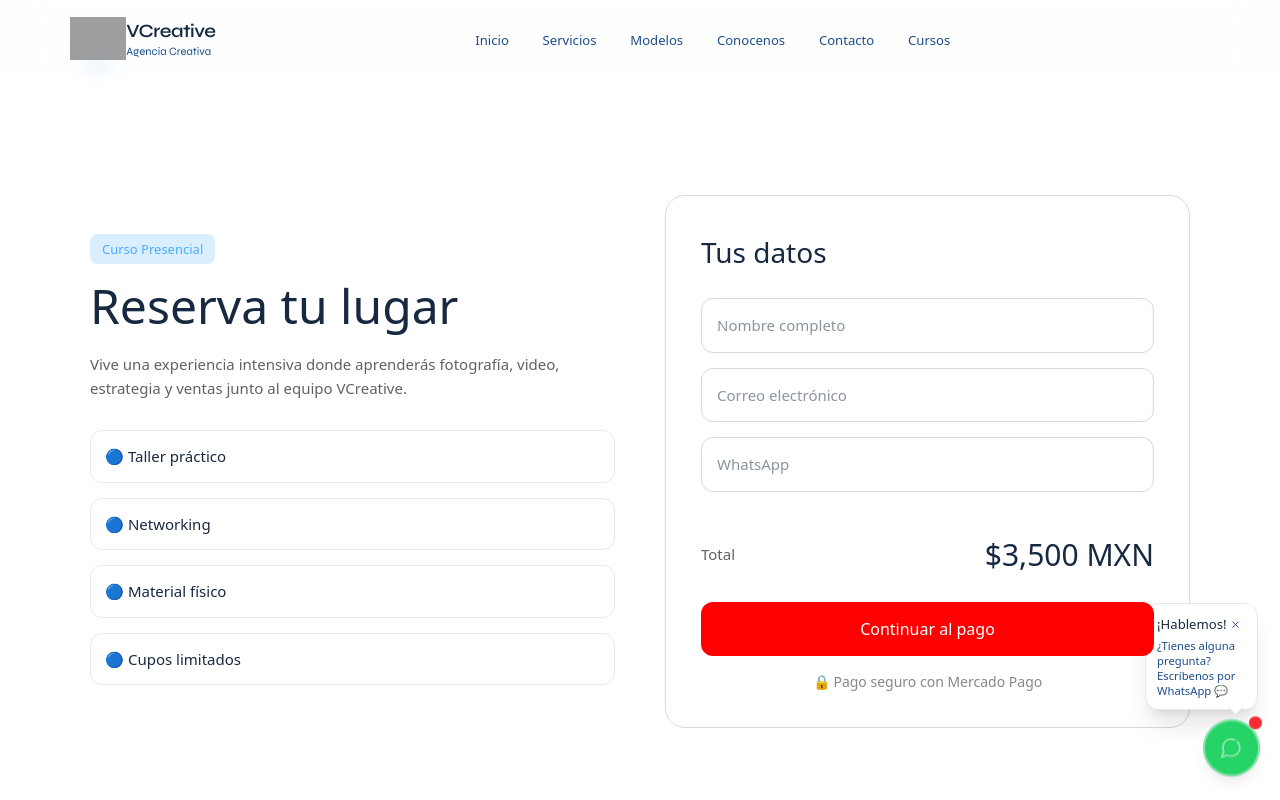
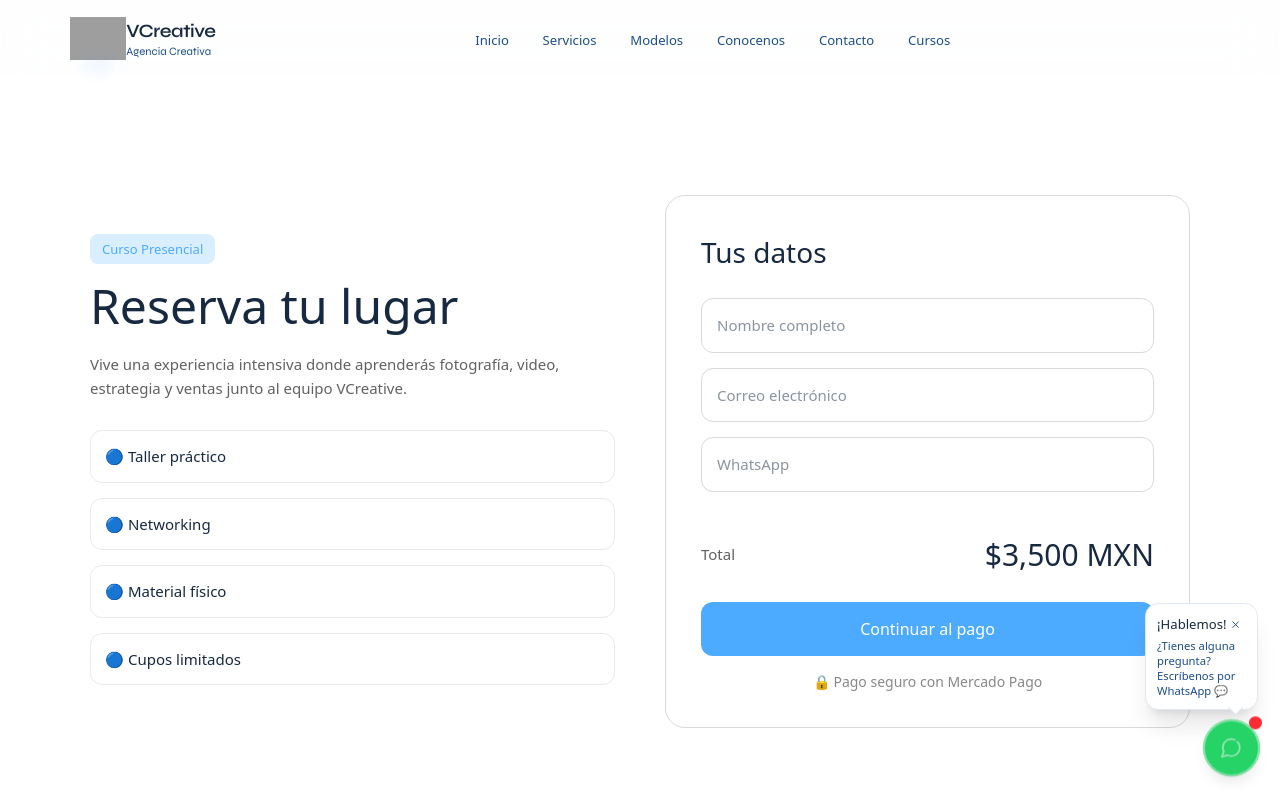
Before and after one commit to LuisBalderrama10/VcreativeWeb, a React (Vite) app: page /checkout-presencial in a window 1280 px wide. Shown: the top 800 px of the page. Built offline with nearby package versions, Linux system fonts and the light colour scheme; grey boxes are pictures that could not be loaded.

Commit message:
ultima deploy

```diff
--- a/src/components/pages/CheckoutPresencial.jsx
+++ b/src/components/pages/CheckoutPresencial.jsx
@@ -51,11 +51,9 @@ const handlePay = async (e) => {
 
     console.log(data);
 
-    alert(JSON.stringify(data));
 
     if (data.init_point) {
 
-      alert("Redireccionando al pago...");
 
       window.location.href = data.init_point;
 
@@ -156,13 +154,9 @@ const handlePay = async (e) => {
           </div>
 
           <button
+          className="checkout-btn-presencial"
             type="button"
             onClick={handlePay}
-            style={{
-              background: "red",
-              zIndex: 9999,
-              position: "relative",
-            }}
           >
             Continuar al pago
           </button>
--- a/src/components/pages/CheckoutVirtual.jsx
+++ b/src/components/pages/CheckoutVirtual.jsx
@@ -21,7 +21,7 @@ const handlePay = async (e) => {
   e.preventDefault();
 
   if (!form.name || !form.email || !form.phone) {
-    alert("Completa todos los campos");
+  alert("Completa todos los campos");
   return;
   }
 
@@ -139,13 +139,9 @@ const handlePay = async (e) => {
           </div>
 
           <button
+          className="checkout-card-btn"
             type="button"
             onClick={handlePay}
-            style={{
-              background: "red",
-              zIndex: 9999,
-              position: "relative",
-            }}
           >
             Continuar al pago
           </button>
--- a/src/components/pages/Course.jsx
+++ b/src/components/pages/Course.jsx
@@ -14,6 +14,7 @@ export const Courses = () => {
       image: Banner2,
       level: "Virtual",
       page: "/curso-virtual",
+      checkout: "/checkout-virtual",
     },
     {
       title: "La creación de contenido como negocio",
@@ -21,6 +22,7 @@ export const Courses = () => {
       image: Banner1,
       level: "Presencial",
       page: "/curso-presencial",
+      checkout: "/checkout-presencial",
     },
   ];
 
@@ -52,7 +54,7 @@ export const Courses = () => {
                 </button>
 
 
-                <button onClick={() => navigate(course.page)}>
+                <button onClick={() => navigate(course.checkout)}>
                   Inscribirme
                 </button>
 
```
